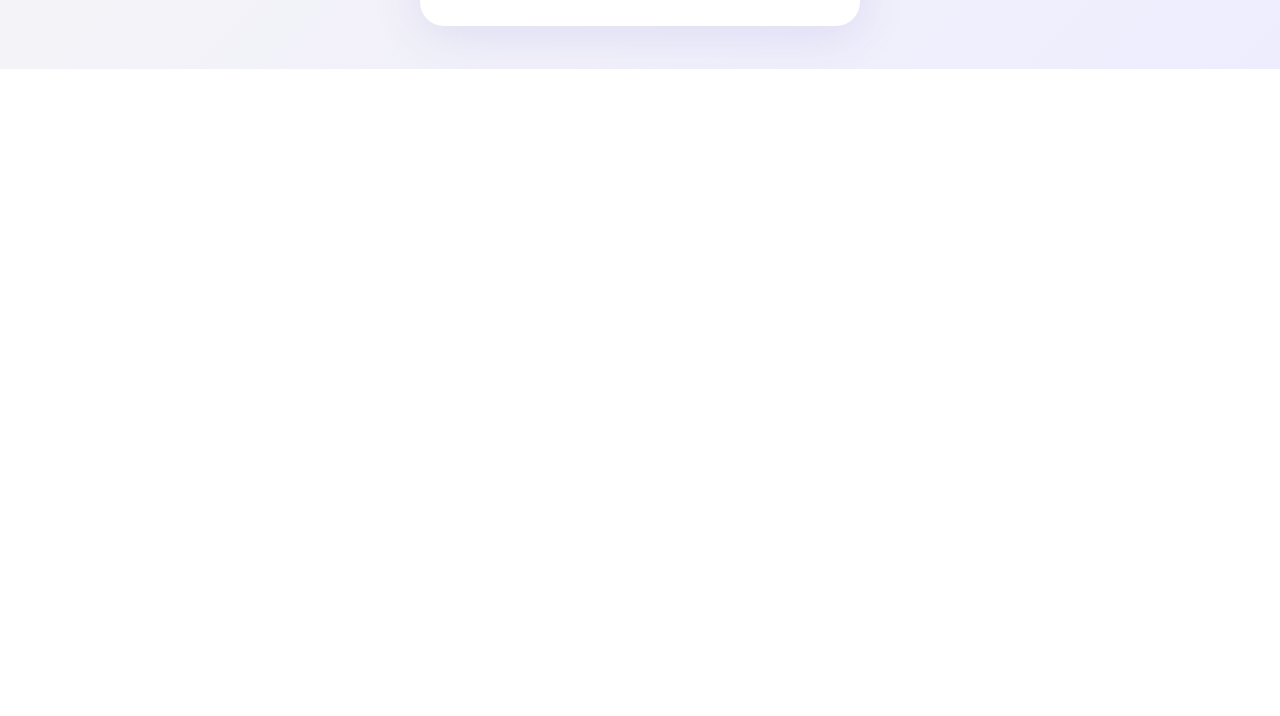
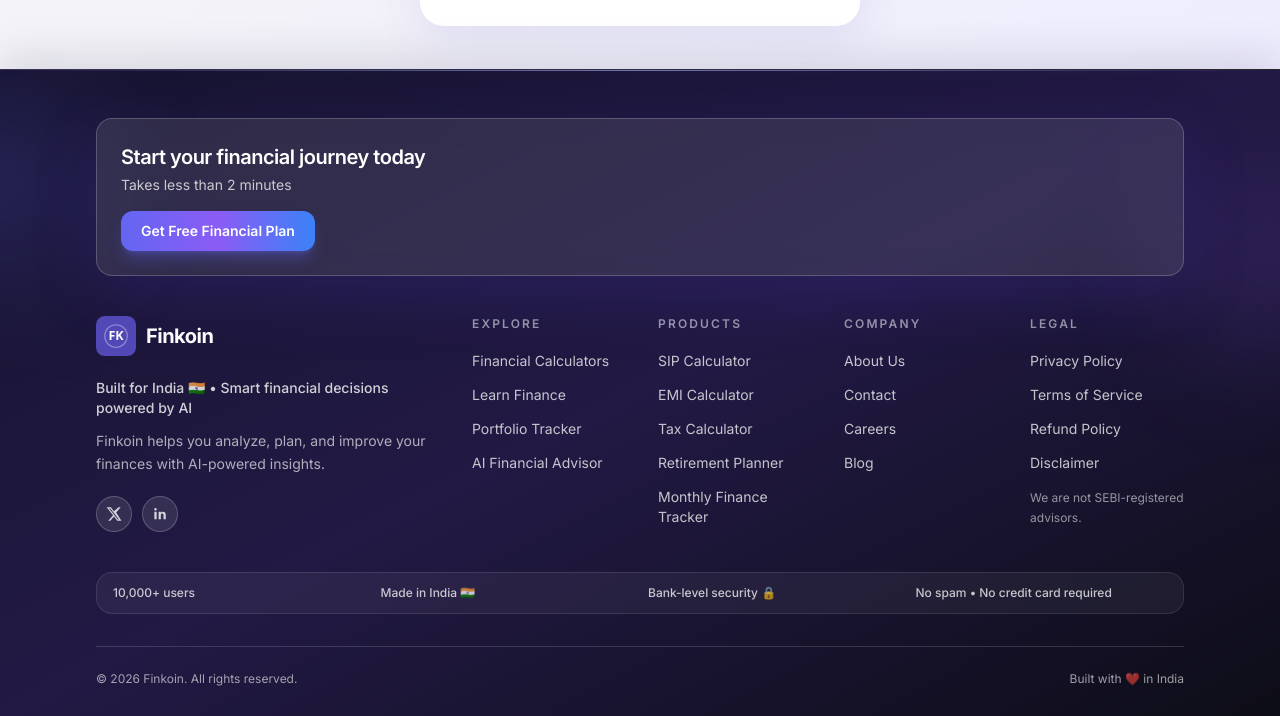
Before and after one commit to himkumarjsr/money-os, a Next.js app: page /login in a window 1280 px wide. Shown: the part 794-1510 px from the top of the page. Before the commit the page ends 863 px from the top, so only its background shows below. Built offline with nearby package versions, Linux system fonts and the light colour scheme; no server answers.

Commit message:
footer in all page

```diff
--- a/app/layout.tsx
+++ b/app/layout.tsx
@@ -4,6 +4,7 @@
 import AppInitializer from "@/components/AppInitializer";
 import { AuthSessionSync } from "@/components/AuthSessionSync";
 import { FinancialStoreAuthSync } from "@/components/FinancialStoreAuthSync";
+import Footer from "@/components/landing/Footer";
 import { GlobalNavbar } from "@/components/global-navbar";
 import ScrollToTopOnRouteChange from "@/components/ScrollToTopOnRouteChange";
 import { SEO_CONFIG } from "@/lib/seo";
@@ -153,7 +154,7 @@
           }}
         />
       </head>
-      <body className="font-sans">
+      <body className="font-sans min-h-dvh flex flex-col bg-white antialiased">
         <script
           type="application/ld+json"
           dangerouslySetInnerHTML={{ __html: JSON.stringify(siteJsonLd) }}
@@ -164,7 +165,10 @@
           <FinancialStoreAuthSync />
           <GlobalNavbar />
           <RenewalReminderBanner />
-          <main className="relative">{children}</main>
+          <main id="main-content" className="relative flex min-h-0 flex-1 flex-col">
+            {children}
+          </main>
+          <Footer />
           <Toast />
         </AppInitializer>
       </body>
--- a/app/page.tsx
+++ b/app/page.tsx
@@ -1,7 +1,6 @@
 "use client";
 
 import FeatureCardsCarousel from "@/components/landing/FeatureCardsCarousel";
-import Footer from "@/components/landing/Footer";
 import { ButtonLink } from "@/components/ui/button";
 import AnimateOnScroll from "@/components/ui/AnimateOnScroll";
 import { motion, useScroll, useSpring, useTransform } from "framer-motion";
@@ -411,8 +410,6 @@
           </div>
         </StorySection>
       </main>
-
-      <Footer />
     </div>
   );
 }
--- a/components/landing/Footer.tsx
+++ b/components/landing/Footer.tsx
@@ -66,7 +66,11 @@
 
 export default function Footer() {
   return (
-    <footer className="relative mt-16 overflow-hidden bg-gradient-to-br from-[#161430] via-[#221944] to-[#0d0d17] text-white">
+    <footer
+      className="relative w-full shrink-0 overflow-hidden border-t border-white/10 bg-gradient-to-br from-[#161430] via-[#221944] to-[#0d0d17] text-white shadow-[0_-12px_40px_rgba(22,20,48,0.12)]"
+      role="contentinfo"
+      aria-label="Site footer"
+    >
       <div
         className="pointer-events-none absolute inset-x-0 top-0 h-px bg-gradient-to-r from-transparent via-indigo-300/60 to-transparent"
         aria-hidden
```
